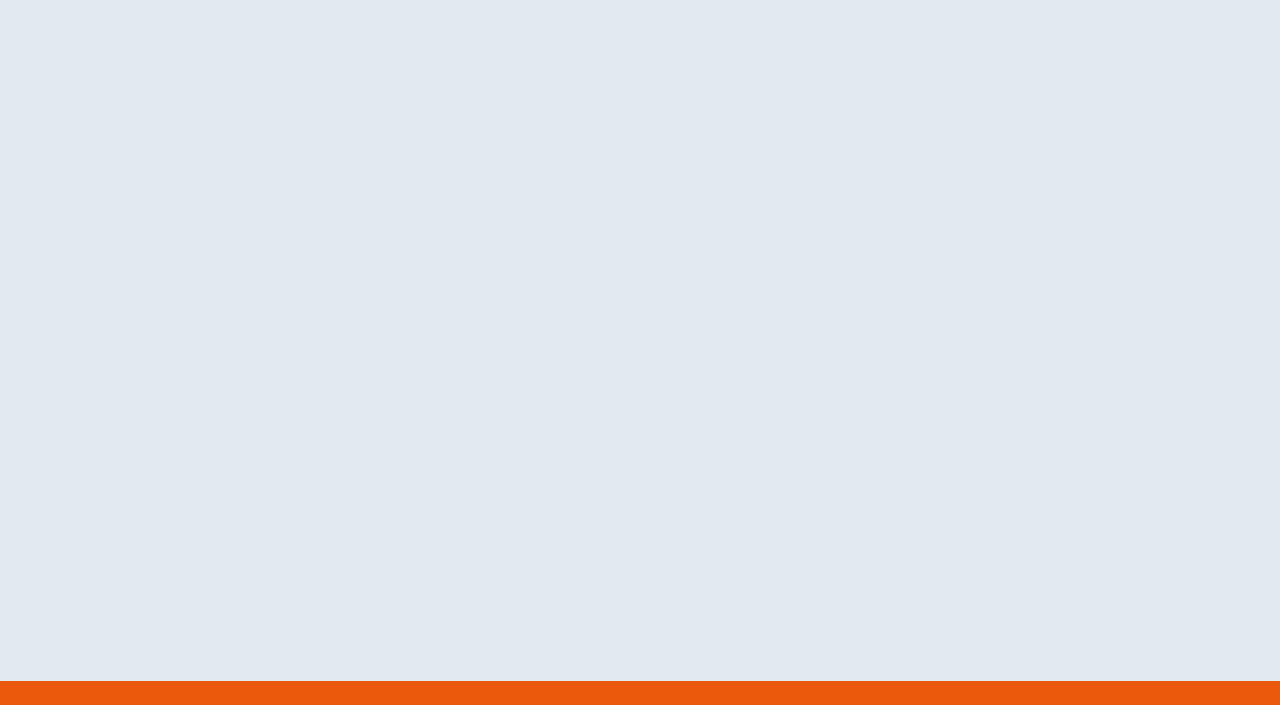
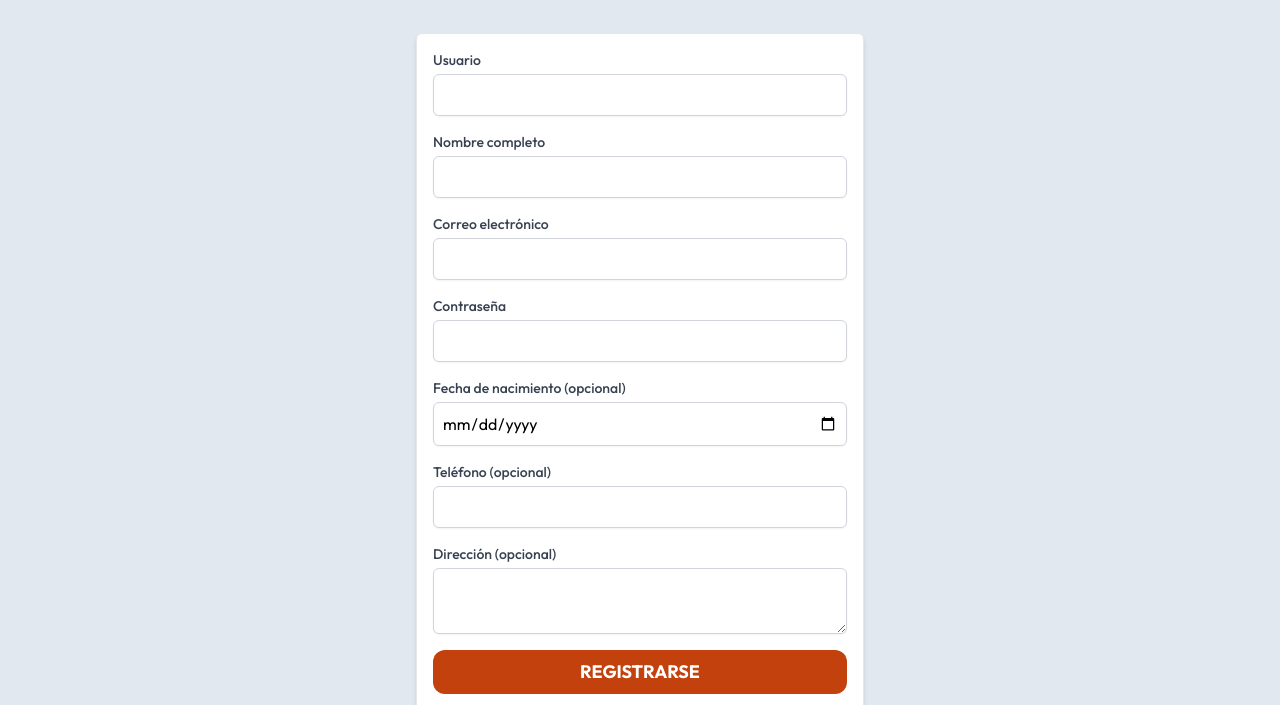
Before and after one commit to Bralca2024/Guitar-LA-Ecommerce-Talentos-Digitales-2024, a React (Vite) app in the folder frontend/: page /register in a window 1280 px wide. Shown: the part 247-952 px from the top of the page. Built offline with nearby package versions, Linux system fonts and the light colour scheme; no server answers.

Commit message:
front de login y register

```diff
--- a/frontend/src/components/auth/Login.tsx
+++ b/frontend/src/components/auth/Login.tsx
@@ -1,10 +1,22 @@
+
+import UsersForm from "../forms/UsersForm";
+
 export default function Login() {
   return (
     <main>
       <section className="max-w-5xl mx-auto min-h-screen py-16">
-        <h2 className="text-5xl text-center text-orange-600 font-bold mb-10 ">
+        <h2 className="text-5xl text-center text-orange-600 font-bold mb-10">
           Inicia sesión
         </h2>
+        <UsersForm/>
+        <div className="text-center mt-4">
+          <p className="text-gray-600">
+            ¿No tienes una cuenta?{" "}
+            <a href="/register" className="text-indigo-500 underline">
+              Regístrate aquí
+            </a>
+          </p>
+        </div>
       </section>
     </main>
   );
--- a/frontend/src/components/auth/Register.tsx
+++ b/frontend/src/components/auth/Register.tsx
@@ -1,3 +1,5 @@
+import RegisterForm from "../forms/RegisterForm";
+
 export default function Register() {
   return (
     <main>
@@ -5,6 +7,15 @@ export default function Register() {
         <h2 className="text-5xl text-center text-orange-600 font-bold mb-10 ">
           Registro
         </h2>
+        <RegisterForm/>
+        <div className="text-center mt-4">
+          <p className="text-gray-600">
+            ¿Ya tienes una cuenta?{" "}
+            <a href="/login" className="text-indigo-500 underline">
+              Inicia sesión aquí
+            </a>
+          </p>
+        </div>
       </section>
     </main>
   );
--- /dev/null
+++ b/frontend/src/components/forms/RegisterForm.tsx
@@ -0,0 +1,140 @@
+import { useForm } from "react-hook-form";
+
+type RegisterFormData = {
+    username: string;
+    email: string;
+    password: string;
+    fullName: string;
+    dateOfBirth?: string;
+    phone?: string;
+    address?: string;
+};
+
+export default function RegisterForm() {
+    const { register, handleSubmit, formState: { errors } } = useForm<RegisterFormData>();
+
+    const handleRegister = async (data: RegisterFormData) => {
+        try {
+        const response = await fetch("/api/auth/register", {
+            method: "POST",
+            headers: { "Content-Type": "application/json" },
+            body: JSON.stringify(data),
+        });
+
+        if (!response.ok) {
+            throw new Error("Error al registrar usuario");
+        }
+
+        alert("Usuario registrado con éxito");
+        } catch (error) {
+        console.error(error);
+        alert("Hubo un problema al registrar el usuario");
+        }
+    };
+
+    return (
+        <div className="p-4 border rounded-md shadow-md bg-white max-w-md mx-auto">
+        <form onSubmit={handleSubmit(handleRegister)}>
+            <div className="mb-4">
+            <label htmlFor="username" className="block text-sm font-medium text-gray-700">
+                Usuario
+            </label>
+            <input
+                id="username"
+                {...register("username", { required: "El nombre de usuario es obligatorio" })}
+                className="mt-1 block w-full border border-gray-300 rounded-md shadow-sm focus:border-indigo-500 focus:ring-indigo-500 p-2"
+            />
+            {errors.username && (
+                <span className="text-red-500 text-sm">{errors.username.message}</span>
+            )}
+            </div>
+
+            <div className="mb-4">
+            <label htmlFor="fullName" className="block text-sm font-medium text-gray-700">
+                Nombre completo
+            </label>
+            <input
+                id="fullName"
+                {...register("fullName", { required: "El nombre completo es obligatorio" })}
+                className="mt-1 block w-full border border-gray-300 rounded-md shadow-sm focus:border-indigo-500 focus:ring-indigo-500 p-2"
+            />
+            {errors.fullName && (
+                <span className="text-red-500 text-sm">{errors.fullName.message}</span>
+            )}
+            </div>
+
+            <div className="mb-4">
+            <label htmlFor="email" className="block text-sm font-medium text-gray-700">
+                Correo electrónico
+            </label>
+            <input
+                id="email"
+                type="email"
+                {...register("email", { required: "El correo es obligatorio" })}
+                className="mt-1 block w-full border border-gray-300 rounded-md shadow-sm focus:border-indigo-500 focus:ring-indigo-500 p-2"
+            />
+            {errors.email && (
+                <span className="text-red-500 text-sm">{errors.email.message}</span>
+            )}
+            </div>
+
+            <div className="mb-4">
+            <label htmlFor="password" className="block text-sm font-medium text-gray-700">
+                Contraseña
+            </label>
+            <input
+                id="password"
+                type="password"
+                {...register("password", { required: "La contraseña es obligatoria" })}
+                className="mt-1 block w-full border border-gray-300 rounded-md shadow-sm focus:border-indigo-500 focus:ring-indigo-500 p-2"
+            />
+            {errors.password && (
+                <span className="text-red-500 text-sm">{errors.password.message}</span>
+            )}
+            </div>
+
+            <div className="mb-4">
+            <label htmlFor="dateOfBirth" className="block text-sm font-medium text-gray-700">
+                Fecha de nacimiento (opcional)
+            </label>
+            <input
+                id="dateOfBirth"
+                type="date"
+                {...register("dateOfBirth")}
+                className="mt-1 block w-full border border-gray-300 rounded-md shadow-sm focus:border-indigo-500 focus:ring-indigo-500 p-2"
+            />
+            </div>
+
+            <div className="mb-4">
+            <label htmlFor="phone" className="block text-sm font-medium text-gray-700">
+                Teléfono (opcional)
+            </label>
+            <input
+                id="phone"
+                type="tel"
+                {...register("phone")}
+                className="mt-1 block w-full border border-gray-300 rounded-md shadow-sm focus:border-indigo-500 focus:ring-indigo-500 p-2"
+            />
+            </div>
+
+            <div className="mb-4">
+            <label htmlFor="address" className="block text-sm font-medium text-gray-700">
+                Dirección (opcional)
+            </label>
+            <textarea
+                id="address"
+                {...register("address")}
+                className="mt-1 block w-full border border-gray-300 rounded-md shadow-sm focus:border-indigo-500 focus:ring-indigo-500 p-2"
+            />
+            </div>
+
+            <button
+            type="submit"
+            className="w-full text-lg text-white bg-orange-700 font-bold uppercase py-2 px-4 rounded-xl hover:bg-white hover:text-orange-600 transition-all duration-300"
+            >
+            Registrarse
+            </button>
+        </form>
+        </div>
+    );
+}
--- a/frontend/src/components/forms/UsersForm.tsx
+++ b/frontend/src/components/forms/UsersForm.tsx
@@ -1,3 +1,73 @@
+import { useForm } from "react-hook-form";
+
+type LoginFormData = {
+  email: string;
+  password: string;
+};
+
 export default function UsersForm() {
-  return <div></div>;
+  const { register, handleSubmit, formState: { errors } } = useForm<LoginFormData>();
+
+  const handleLogin = async (data: LoginFormData) => {
+    try {
+      const response = await fetch("/api/auth/login", {
+        method: "POST",
+        headers: { "Content-Type": "application/json" },
+        body: JSON.stringify(data),
+      });
+
+      if (!response.ok) {
+        throw new Error("Error al iniciar sesión");
+      }
+
+      alert("Inicio de sesión exitoso");
+    } catch (error) {
+      console.error(error);
+      alert("Hubo un problema al iniciar sesión");
+    }
+  };
+
+  return (
+    <div className="p-4 border rounded-md shadow-md bg-white max-w-md mx-auto">
+      <form onSubmit={handleSubmit(handleLogin)}>
+        <div className="mb-4">
+          <label htmlFor="email" className="block text-sm font-medium text-gray-700">
+            Correo electrónico
+          </label>
+          <input
+            id="email"
+            type="email"
+            {...register("email", { required: "El correo es obligatorio" })}
+            className="mt-1 block w-full border border-gray-300 rounded-md shadow-sm focus:border-indigo-500 focus:ring-indigo-500 p-2"
+          />
+          {errors.email && (
+            <span className="text-red-500 text-sm">{errors.email.message}</span>
+          )}
+        </div>
+
+        <div className="mb-4">
+          <label htmlFor="password" className="block text-sm font-medium text-gray-700">
+            Contraseña
+          </label>
+          <input
+            id="password"
+            type="password"
+            {...register("password", { required: "La contraseña es obligatoria" })}
+            className="mt-1 block w-full border border-gray-300 rounded-md shadow-sm focus:border-indigo-500 focus:ring-indigo-500 p-2"
+          />
+          {errors.password && (
+            <span className="text-red-500 text-sm">{errors.password.message}</span>
+          )}
+        </div>
+
+        <button
+          type="submit"
+          className="w-full text-lg text-white bg-orange-700 font-bold uppercase py-2 px-4 rounded-xl hover:bg-white hover:text-orange-600 transition-all duration-300"
+
+        >
+          Iniciar sesión
+        </button>
+      </form>
+    </div>
+  );
 }
```
